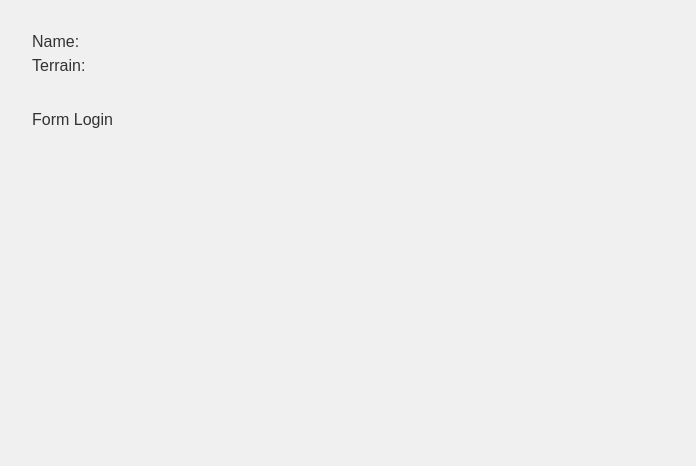
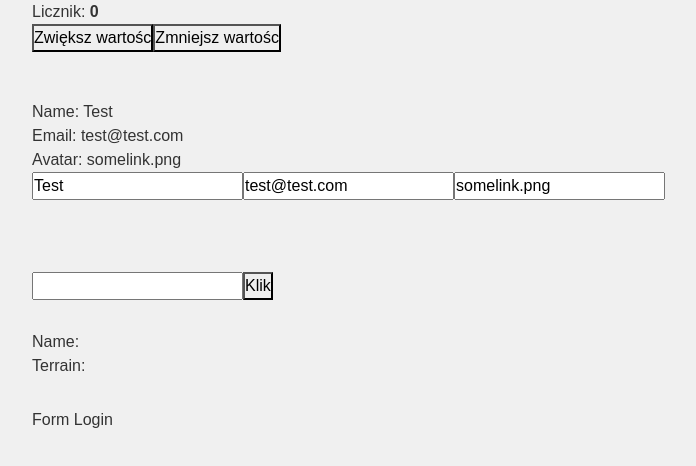
Before and after one commit to WingedPepcios/ReactIntroductingRed, a React (Create React App) app in the folder introducting/: page /login in a window 1280 px wide. Shown: the top 466 px of the page, without its empty margins (53-749 px from the left). Built offline with nearby package versions, Linux system fonts and the light colour scheme; no server answers.

Commit message:
Lesson 7 - react advanced hooks

```diff
--- a/introducting/src/App.jsx
+++ b/introducting/src/App.jsx
@@ -13,6 +13,7 @@ import { http } from './utils/httpClient';
 
 import 'bootstrap/dist/css/bootstrap.min.css';
 import './styles/defaultStyles.scss';
+import Dashboard from './layouts/Dashboard';
 
 const user = {
   islogged: false,
@@ -45,6 +46,7 @@ const App = () => {
 
   return (
     <div className="container">
+      <Dashboard />
       <div className="py-5">
         <div>
           <span className="mr-2">Name:</span>
--- a/introducting/src/contexts/Form.js
+++ b/introducting/src/contexts/Form.js
@@ -1,19 +1,29 @@
-import React, { useState } from 'react';
+import React, { useState, useCallback, useMemo } from 'react';
 
 export const FormContext = React.createContext();
 
-
+// const addData = (a, b) => { return a + b };
 
 export const FormProvider = ({ children, onSubmit }) => {
   const [inputs, setInputs] = useState({});
   const [isSubbmiting, setIsSubmitting] = useState(false);
+  // const [expensiveValues, setExpensiveValues] = useState([1, 2]);
 
-  const setInputsValue = ({ name, value }) => {
-    setInputs((state) => ({
-      ...state,
-      [name]: value,
-    }));
-  };
+
+  const setInputsValueCallback = useCallback(
+    ({ name, value }) => {
+      setInputs((state) => ({
+        ...state,
+        [name]: value,
+      }));
+    },
+    []
+  );
+
+  // const memoizedData = useMemo(
+  //   () => addData(expensiveValues[0], expensiveValues[1]),
+  //   [expensiveValues],
+  // );
 
   const handleSubmit = async (e) => {
     e.preventDefault();
@@ -23,7 +33,7 @@ export const FormProvider = ({ children, onSubmit }) => {
   };
 
   return (
-    <FormContext.Provider value={{ inputs: { ...inputs }, isSubbmiting, setInputsValue }}>
+    <FormContext.Provider value={{ inputs: { ...inputs }, isSubbmiting, setInputsValue: setInputsValueCallback }}>
       <form onSubmit={handleSubmit}>
         {children}
       </form>
--- /dev/null
+++ b/introducting/src/layouts/Dashboard.jsx
@@ -0,0 +1,73 @@
+import React, { useState, useReducer, useRef } from 'react';
+
+const initState = {
+  userName: 'Test',
+  email: 'test@test.com',
+  avatar: 'somelink.png',
+}
+
+const reducer = (state, action) => {
+  switch (action.type) {
+    case 'INCREMENT':
+      return { count: state.count + 1 }
+    case 'DECREMENT':
+      return { count: state.count - 1 }
+    default:
+      return state;
+  }
+}
+
+const reduceUser = (state, action) => {
+  switch (action.type) {
+    case 'UPDATE':
+      return {
+        ...state,
+        ...action.payload,
+      }
+    default:
+      return state;
+  }
+};
+
+const Dashboard = () => {
+  const [state, setstate] = useState('asdasd');
+
+  const [stateReducer, dispatch] = useReducer(reducer, { count: 0 });
+  const [userState, dispatchUser] = useReducer(reduceUser, initState);
+
+  const inputRef = useRef('Test');
+  const cosRef = useRef({});
+
+  console.log(cosRef)
+  // cosRef.current = null;
+
+  cosRef.current.mojeBzedty = 'Tak to są bzdety';
+
+  console.log(inputRef)
+
+  return (
+    <div>
+      <div>Licznik: <strong>{stateReducer.count}</strong></div>
+      <button onClick={() => dispatch({ type: 'INCREMENT' })}>Zwiększ wartośc</button>
+      <button onClick={() => dispatch({ type: 'DECREMENT' })}>Zmniejsz wartośc</button>
+      <br />
+      <br />
+      <br />
+      <div>
+        <div>Name: {userState.userName}</div>
+        <div>Email: {userState.email}</div>
+        <div>Avatar: {userState.avatar}</div>
+        <input defaultValue={userState.userName} onChange={(e) => dispatchUser({ type: 'UPDATE', payload: { userName: e.target.value } })} />
+        <input defaultValue={userState.email} onChange={(e) => dispatchUser({ type: 'UPDATE', payload: { email: e.target.value } })} />
+        <input defaultValue={userState.avatar} onChange={(e) => dispatchUser({ type: 'UPDATE', payload: { avatar: e.target.value } })} />
+      </div>
+      <br />
+      <br />
+      <br />
+      <input ref={inputRef} />
+      <button onClick={() => {console.log(inputRef.current.value)}}>Klik</button>
+    </div>
+  );
+};
+
+export default Dashboard;
--- a/introducting/src/utils/httpClient.js
+++ b/introducting/src/utils/httpClient.js
@@ -7,14 +7,14 @@ const httpRequest = async (endpoint, method, body, config) => {
     body: body ? JSON.stringify(body) : null,
   });
 
-  return res.json();
+  return res;
 }
 
 export default httpRequest;
 
 const httpMiddleware = async (...params) => {
   try {
-    return await httpRequest(...params);
+    return await httpRequest(...params).json();
   } catch (err) {
     console.log(err);
   }
```
Also changed, not shown: introducting/src/contexts/FormRef.jsx (added, +48 -0 lines).
